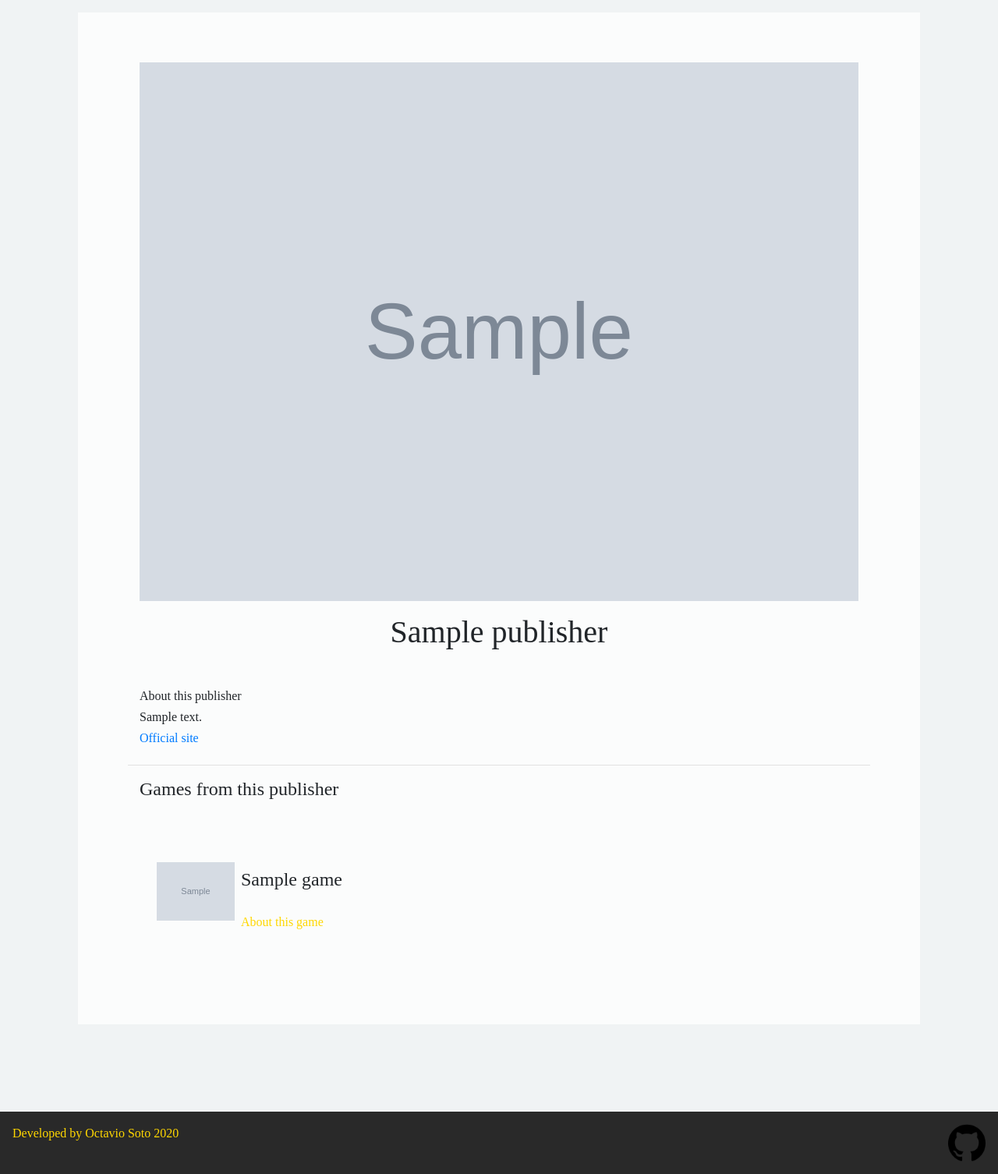
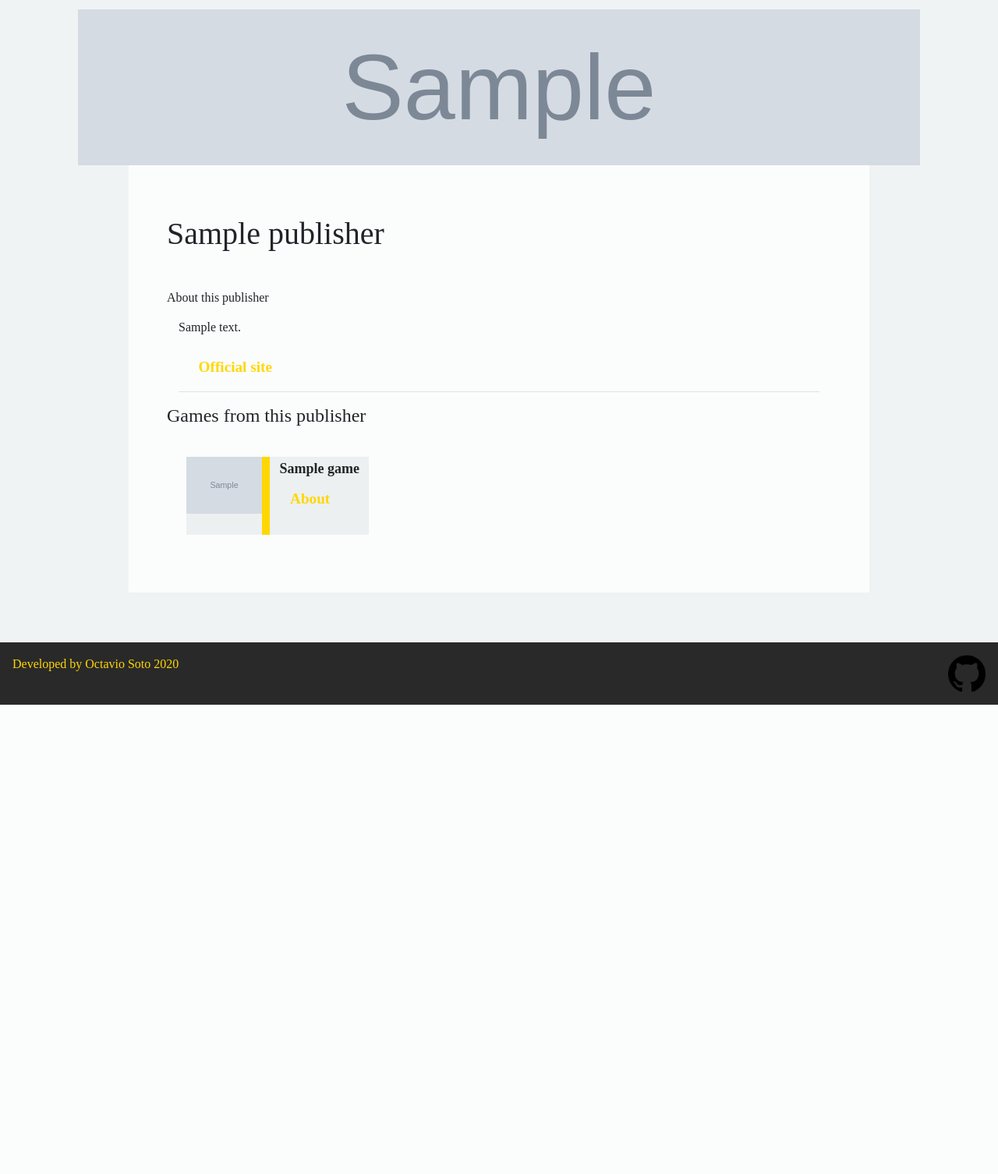
Before and after one commit to TheRealTau/My-Indie-Games-Django-Site, a Django app: page /publishers/1 in a window 1280 px wide. Shown: the part 82-1588 px from the top of the page at 78% size. After the commit the page ends 986 px from the top, so only its background shows below. Run offline with Django 3.2, Linux system fonts and the light colour scheme; tables that the repository leaves empty hold one stand-in row (values such as "Sample post"); grey boxes marked "Sample" are stand-in pictures; some libraries are stand-ins or nearby versions; some web fonts are replaced.

Commit message:
Updated small preview style for games and publisher in game_detail and publisher_detil template

```diff
--- a/IndieGamesSite/publishers/templates/publishers/publisher_detail.html
+++ b/IndieGamesSite/publishers/templates/publishers/publisher_detail.html
@@ -2,39 +2,43 @@
 {% load static %}
 
 {% block content %}
-  <div class="container pt-3 pb-5">
+  <div class="row row-cols-1">
     {% if publisher %}
-
-      <div class="row row-cols-1 content_detail">
+      <div class="col col-12 content_cover">
         {% if publisher.cover %}
           <img class="col col-12" src="{{ publisher.cover.url }}" alt="...">
         {% else %}
           <img class="col col-12" src="{% static 'core/no_image.jpg' %}" alt="">
         {% endif %}
-
-        <h1 class="col col-12 pt-3">{{ publisher.name }}</h1>
-        <h6 class="col col-12">About this publisher</h6>
+      </div>
+      <div class="col col-10 offset-1 content_detail">
+        <h1 class="row row-10">{{ publisher.name }}</h1>
+        <h6 class="row row-10">About this publisher</h6>
+        <h6 class="row row-10"></h6>
           {% if publisher.about %}
-          <h6 class="col col-12">{{ publisher.about }}</h6>
+            {{ publisher.about }}
           {% else %}
-          <h6 class="col col-12">No description aviabled</h6>
+            No description aviabled
           {% endif %}
-        <h6 class="col col-12"><a href="{{ publisher.site_link }}">Official site</a></h6>
+        </h6>
+        <br>
+        <a class="row row-10" href="{{ publisher.site_link }}">Official site</a>
         <hr>
-
-        <h4 class="col col-12">Games from this publisher</h4>
-        <div class="row row-cols-1 row-cols-md-2 row-cols-lg-3 p-5">
+        <h4 class="row row-10">Games from this publisher</h4>
+        <div class="row row-cols-1 row-cols-md-2 row-cols-lg-3">
           {% for game in publisher.game_set.all %}
-            <div class=" col card_small_preview p-1">
-              <div class="media card__meta">
+            <div class="col">
+              <div class="row row-cols-2 small_preview">
+                <div class="col col-4 col-md-5 b-0 m-0">
                   {% if game.preview_picture %}
-                  <img src="{{ game.preview_picture.url }}" alt="...">
+                    <img class="img-fluid" src="{{ game.preview_picture.url }}" alt="...">
                   {% else %}
-                  <img src="{% static 'core/no_image.jpg' %}" alt="...">
+                    <img class="img-fluid" src="{% static 'core/no_image.jpg' %}" alt="...">
                   {% endif %}
-                <div class="p-2 media-body">
+                </div>
+                <div class="col col-8 col-md-7 left_border">
                   <h4>{{ game.title }}</h4>
-                  <a href="{% url 'game_detail' game.id %}">About this game</a>
+                  <a href="{% url 'game_detail' game.id %}">About</a>
                 </div>
               </div>
             </div>
--- a/IndieGamesSite/publishers/templates/publishers/publishers_list.html
+++ b/IndieGamesSite/publishers/templates/publishers/publishers_list.html
@@ -16,7 +16,8 @@
       </div>
       <div class="col col-7 left_border">
         <h2>{{ publisher.name }}</h2>
-        <p>Games published:  {{ publisher.game_set.all.count }}</p>
+        <h5>Games published:  {{ publisher.game_set.all.count }}</h5>
+        <br>
         <a href="{% url 'publisher_detail' publisher.id %}">About</a>
       </div>
     </div>
--- a/IndieGamesSite/static/core/style.css
+++ b/IndieGamesSite/static/core/style.css
@@ -138,23 +138,45 @@ body {
     color: gold;
 }
 
-.card_small_preview {
+.small_preview {
     height: 100px;
-    width: 350px;
+    max-width: 400px;
     overflow: hidden;
+    margin: 10px;
+    padding: 0;
+    background-color: #ECF0F1 ;
+    line-height: 5px;
+}
+
+.small_preview div {
+    margin: 0;
     padding: 0;
 }
 
-.card_small_preview img {
-    max-height: 100px;
-    max-width: 100px;
-    object-fit: contain;
-    width: fit-content;
-    height: fit-content;
-    align-self: left;
-    align-content: left;
-    padding-left: 0;
+.small_preview img {
+    height: auto;
+    width: auto;
+    object-fit: cover;
     margin: 0;
+    padding: 0;
+}
+
+.small_preview h4 {
+    font-size: large;
+    font-weight: 700;
+    margin: 5px;
+    text-align: center;
+}
+.small_preview h3 {
+    font-size: xx-large;
+    margin-left: 10px;
+    font-weight: 800;
+    text-align: left;
+}
+
+.small_preview a {
+    font-size: medium;
+    text-align: center;
 }
 
 .main_color h3 {
@@ -243,6 +265,13 @@ input[type="submit"].btn-contact:hover {
     padding-bottom: 20px;
 }
 
+.content_detail a:first-of-type {
+    color: gold;
+    font-weight: 700;
+    font-size: larger;
+    margin: 2vw 0 0 2vw;
+}
+
 .steam_ico img {
     max-height: 64px;
     max-width: 64px;
```
Also changed, not shown: IndieGamesSite/games/templates/games/game_detail.html (+11 -15 lines). Lines whose indentation alone changed are shown as unchanged.
